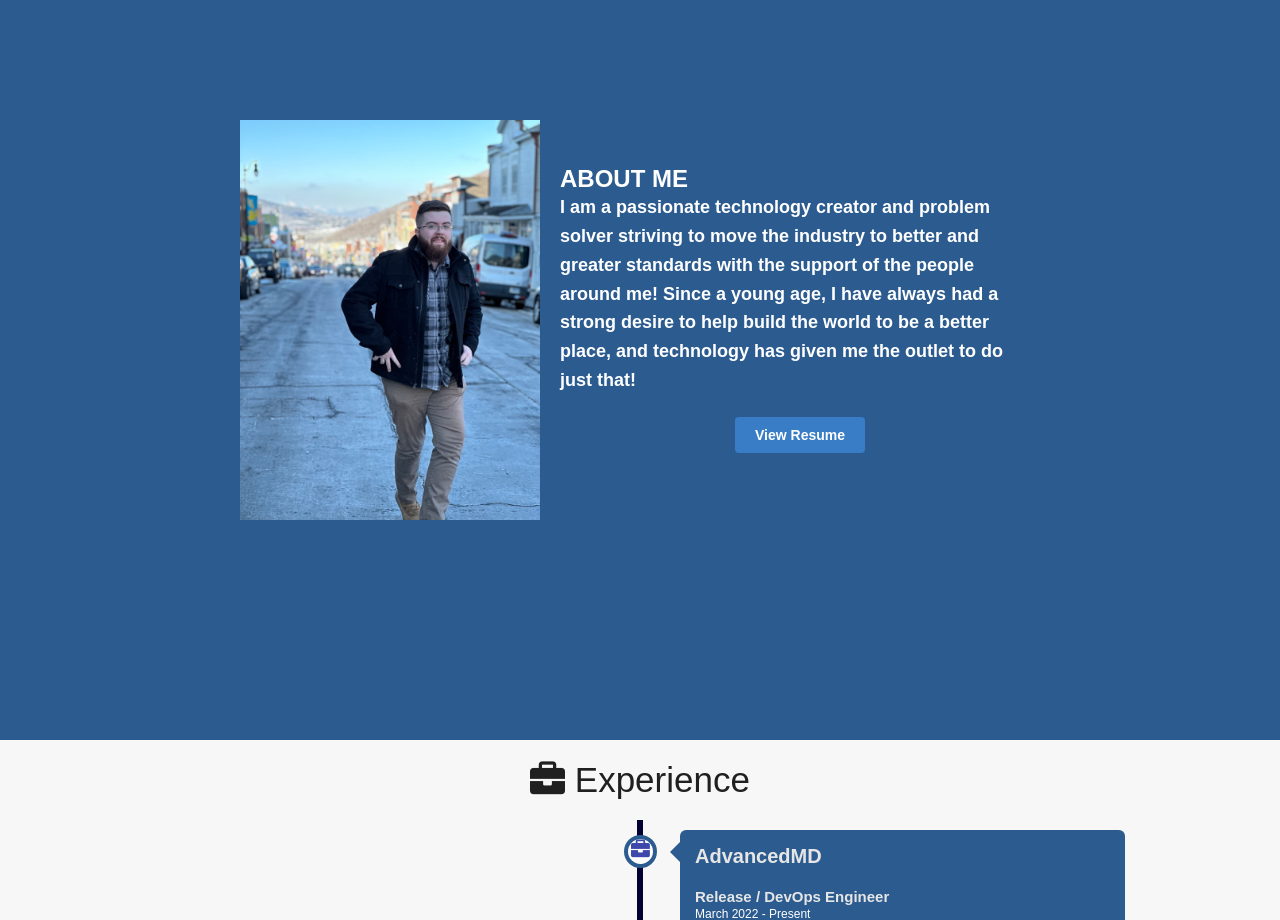
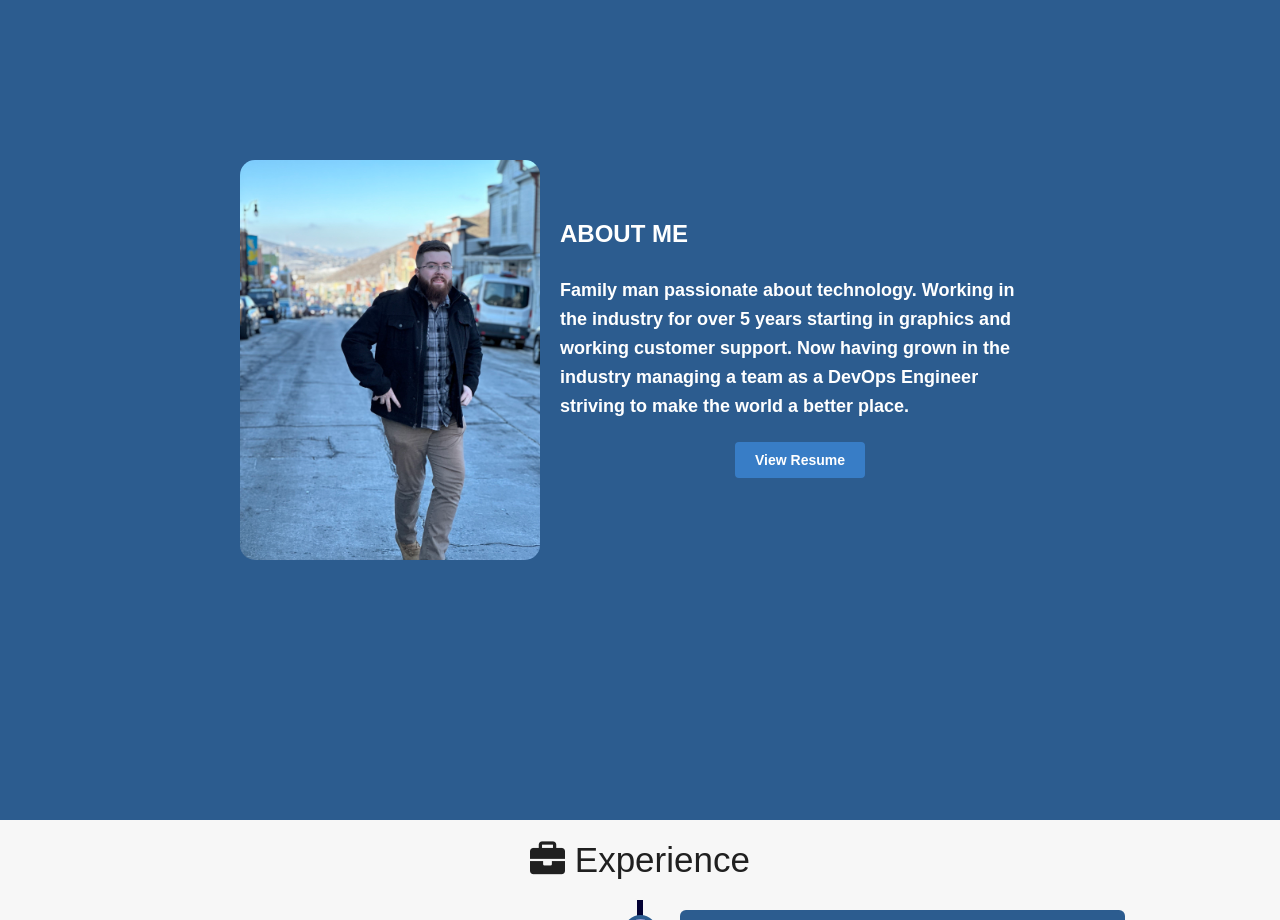
Before and after one commit to DaylanHoff/Hoff_Portfolio, a Gatsby site: page / in a window 1280 px wide. Shown: the part 900-1820 px from the top of the page. Built offline with nearby package versions, Linux system fonts and the light colour scheme; Gatsby itself is replaced by a stand-in of ours.

Commit message:
Replaced about me
Replaced text in the about me field to not be so composed with overused buzz words.

```diff
--- a/src/components/AboutMe.js
+++ b/src/components/AboutMe.js
@@ -10,7 +10,8 @@ const AboutMe = () => {
           <img src={profileImage} alt="Profile" className="profile-image" />
           <h2 className="AboutTitle">
             <div className="text-content">ABOUT ME<p className="AboutBlurb">
-              I am a passionate technology creator and problem solver striving to move the industry to better and greater standards with the support of the people around me! Since a young age, I have always had a strong desire to help build the world to be a better place, and technology has given me the outlet to do just that!
+              <br/>
+              Family man passionate about technology. Working in the industry for over 5 years starting in graphics and working customer support. Now having grown in the industry managing a team as a DevOps Engineer striving to make the world a better place.
             </p></div>
             <div className="center">
               <a href="https://github.com/DaylanHoff/resume/blob/main/Daylan_Hoff_Resume.pdf" target="_blank" class="button" rel="noopener noreferrer">View Resume</a>
--- a/src/styles/aboutMe.scss
+++ b/src/styles/aboutMe.scss
@@ -6,7 +6,7 @@
     display: flex;
     justify-content: center;
     align-items: center;
-    height: 100vh;
+    height: 110vh;
     padding: 0 20px;
 
     .about-content {
@@ -19,6 +19,7 @@
         width: 200px;
         height: auto;
         margin-bottom: 20px;
+        border-radius: 15px;
       }
 
       .AboutTitle {
@@ -50,6 +51,7 @@
           width: 300px;
           margin-right: 20px;
           margin-bottom: 0;
+          border-radius: 15px;
         }
       }
     }
```
